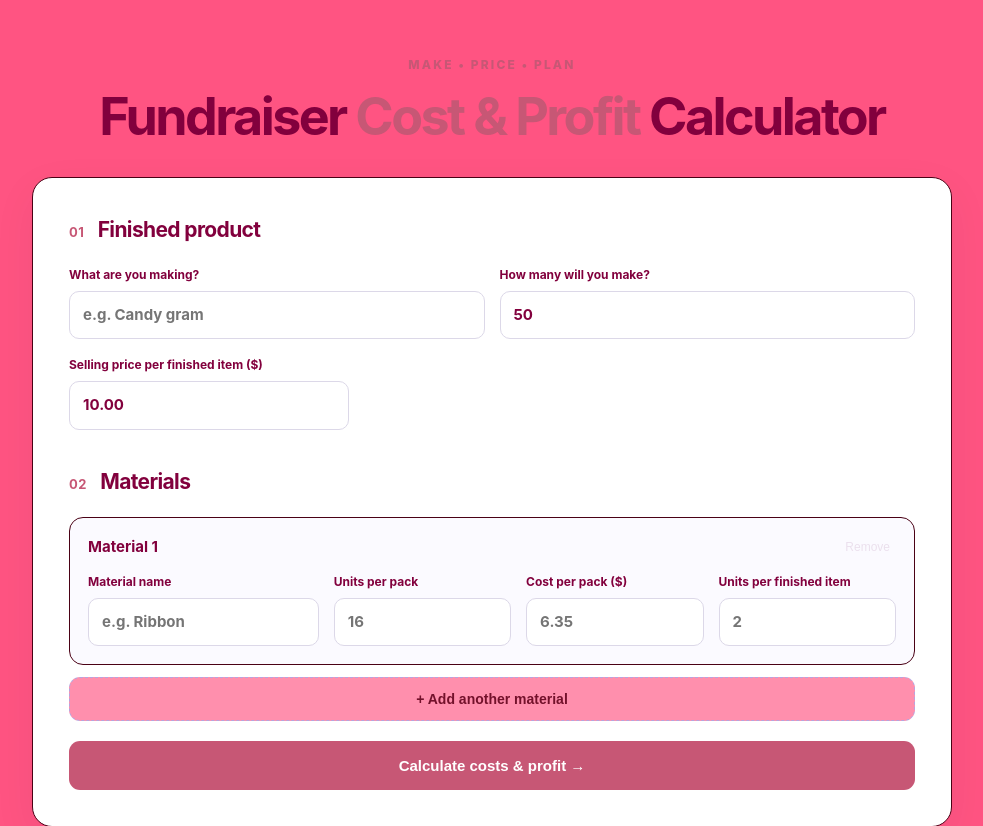
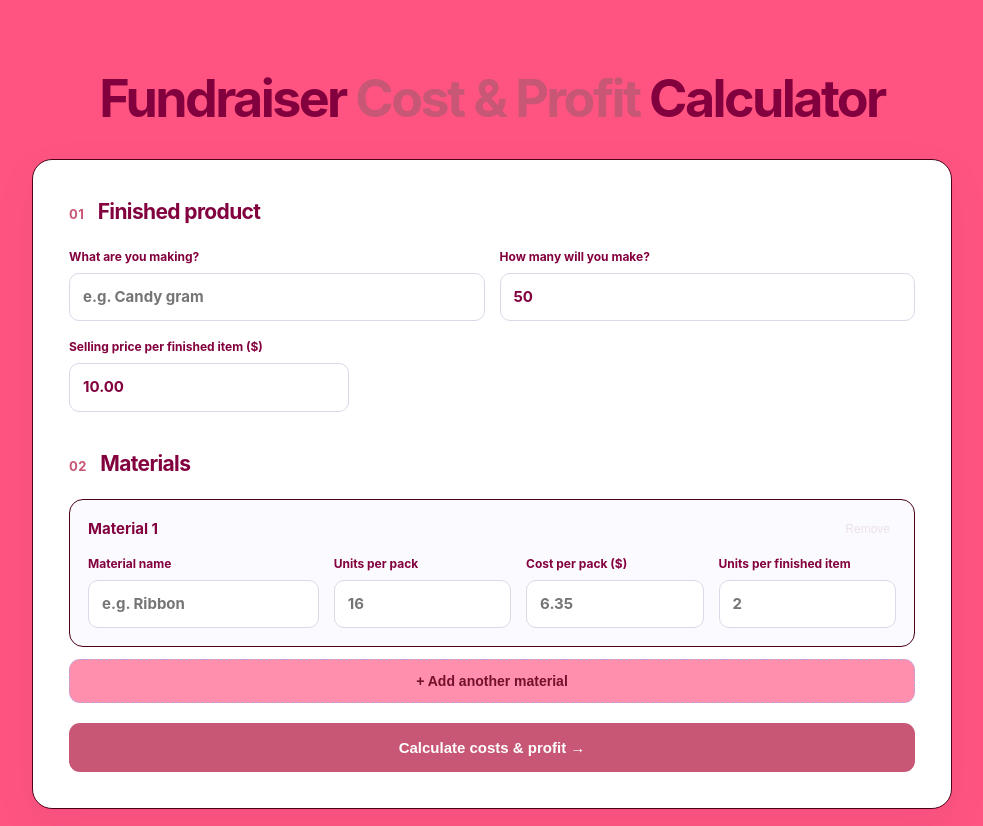
Before and after one commit to oh-boyyo/ProductCalculator, a Flask app: page / in a window 1280 px wide. Shown: the top 826 px of the page, without its empty margins (148-1131 px from the left). Run offline with Flask 3, Linux system fonts and the light colour scheme.

Commit message:
Add files via upload

```diff
--- a/templates/index.html
+++ b/templates/index.html
@@ -10,8 +10,7 @@
 <body>
   <main class="page">
     <header class="hero">
-      <div class="eyebrow">MAKE • PRICE • PLAN</div>
-      <h1> Fundraiser <span> Cost & Profit</span> Calculator</h1>
+      <h1> Fundraiser <span> Cost & Profit </span> Calculator</h1>
     </header>
 
     <form method="post" id="calculator-form" class="card">
```
